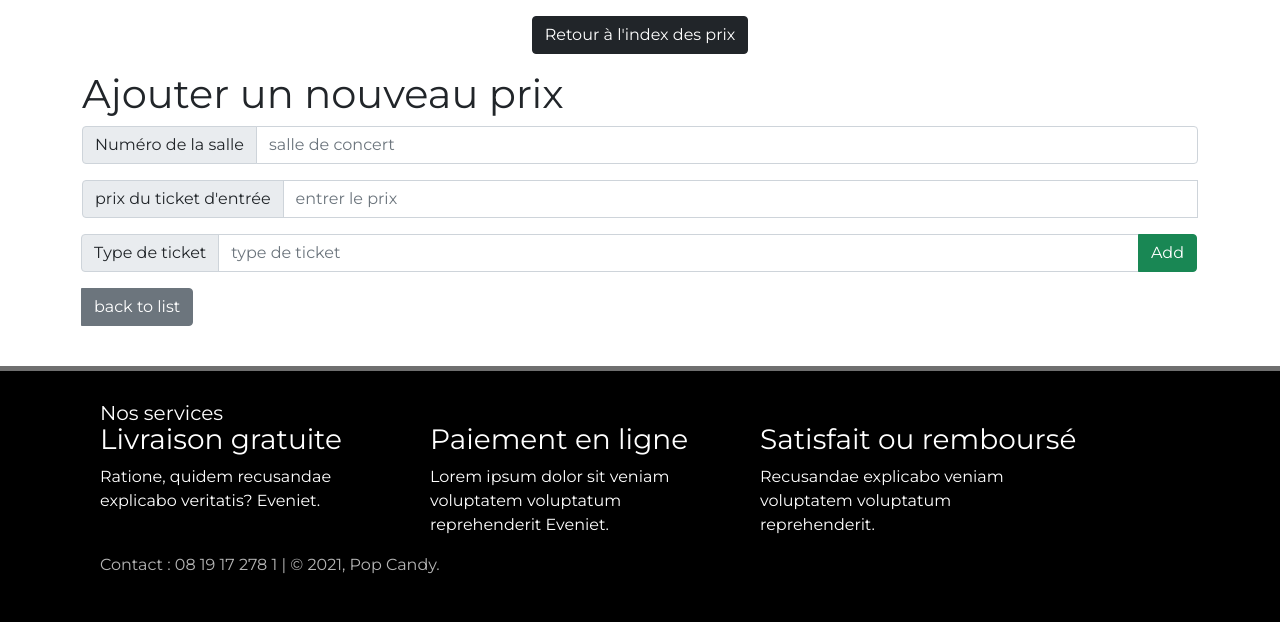
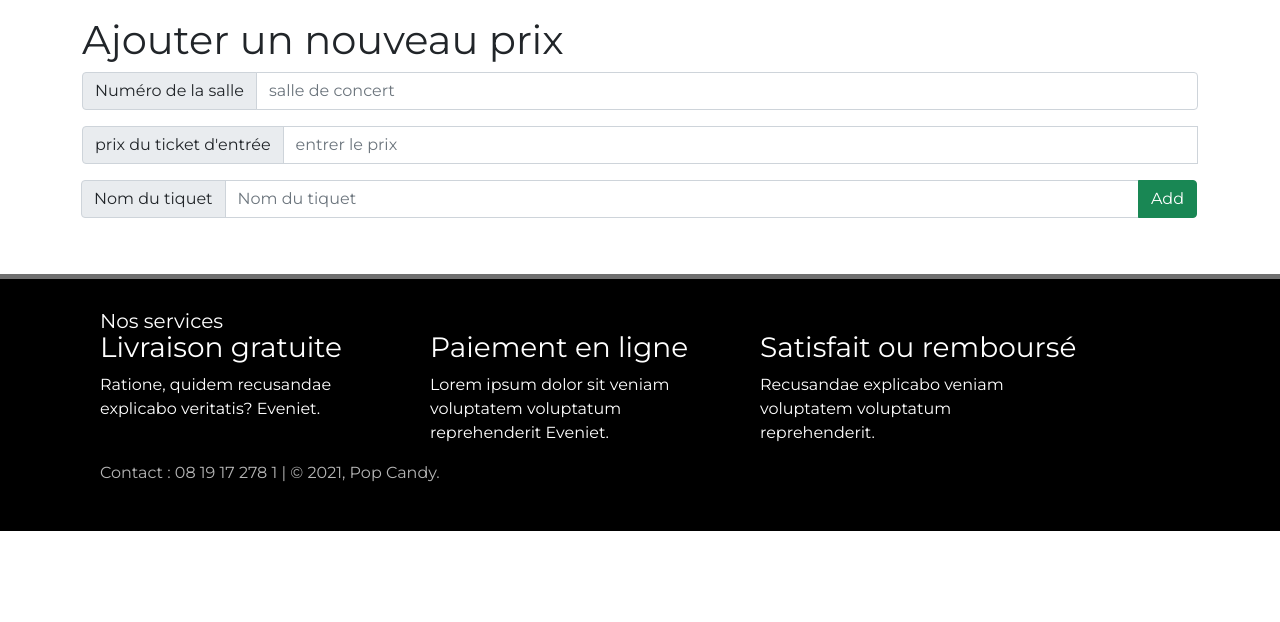
Before and after one commit to galliot-arthur/pope_candy_tickets_plateforme, a PHP site: template src/View/Prices/add.html.twig in a window 1280 px wide. Shown: the part 77-699 px from the top of the page. Run offline with PHP 8.4, Linux system fonts and the light colour scheme; the template is opened without the code that fills it, so the values that code supplies are empty; some libraries are stand-ins or nearby versions.

Commit message:
commit before pull

```diff
--- a/src/View/Artists/edit.html.twig
+++ b/src/View/Artists/edit.html.twig
@@ -3,10 +3,6 @@
 {% block content %}
 
     <h1>Editer {{ artists.name }}</h1>
-
-    <div class="d-flex justify-content-center mb-3">
-        <a class="btn btn-dark m-1" href="/artists/index">Retour à l'index artistes</a>
-    </div>
 
     <form method="post" class="form-group">
         <input
--- a/src/View/Artists/index.html.twig
+++ b/src/View/Artists/index.html.twig
@@ -2,11 +2,6 @@
 
 {% block content %}
     <h1>Afficher la liste des Artistes</h1>
-
-    <div class="d-flex justify-content-center">
-        <a class="btn btn-dark m-1" href="/artists/add">Add</a>
-        <a class="btn btn-dark m-1" href="/home/admin">Admin Index</a>
-    </div>
 
     <ul class="list-group">
         {% for artist in artists %}
--- a/src/View/Prices/add.html.twig
+++ b/src/View/Prices/add.html.twig
@@ -1,9 +1,6 @@
 {% extends 'layout.html.twig' %}
 
 {% block content %}
-    <div class="d-flex justify-content-center mb-3">
-        <a class="btn btn-dark" href="/prices/index">Retour à l'index des prix</a>
-    </div>
 
     <h1>Ajouter un nouveau prix</h1>
 
@@ -12,6 +9,7 @@
             type="hidden"
             value="{{ prices.id }}"
             name="id" >
+
         <div class="input-group mb-3">
             <label
                 class="input-group-text"
@@ -46,8 +44,8 @@
         <div class="input-group mb-3 mt-3">
             <label
                 class="input-group-text"
-                for="tickettype">
-                Type de ticket
+                for="ticket_type">
+                Nom du tiquet
                 </label>
             <input
                 class="form-control"
@@ -55,15 +53,14 @@
                 value="{{ prices.ticket_type }}"
                 name="ticket_type"
                 required
-     id="tickettype"
-     placeholder="type de ticket">
+                id="ticket_type"
+                placeholder="Nom du tiquet">
 
             <input
                 class="btn btn-success"
                 type="submit"
                 value="Add">
         </div>
+    </form>
 
-</form>
-<a class="btn btn-secondary" href="/prices/index">back to list</a>
 {% endblock %}
--- a/src/View/_partials/_admin_nav.html.twig
+++ b/src/View/_partials/_admin_nav.html.twig
@@ -16,7 +16,6 @@
 		{% endif %}
 		<a class="btn btn-outline-light" href="/{{ currentController }}/index">Index {{ currentController }}</a>
 		<a class="btn btn-outline-light" href="/home/admin">Admin</a>
-
 	</div>
 </div>
 {% endif %}
```
Also changed, not shown: src/Controller/BookingsController.php (+9 -3 lines), src/View/Bookings/buy.html.twig (+16 -9 lines). Lines whose indentation alone changed are shown as unchanged.
